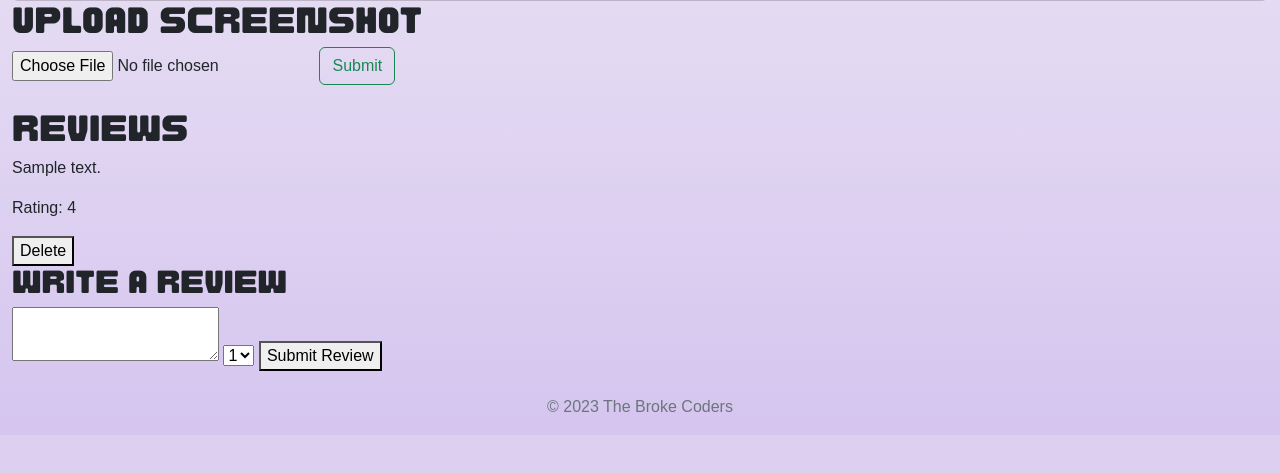
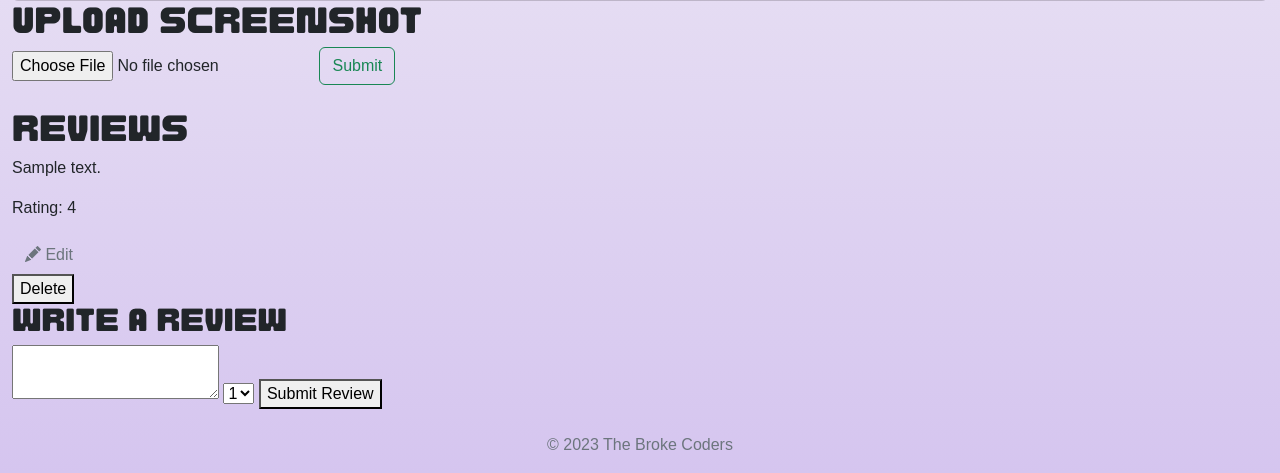
Before and after one commit to tadashibashi/bgs, a Django app: page /games/1/ in a window 1280 px wide. Shown: the part 389-862 px from the top of the page. Before the commit the page ends 801 px from the top, so only its background shows below. Run offline with Django 5.2, Linux system fonts and the light colour scheme; a user stored in the database is signed in; tables that the repository leaves empty hold one stand-in row (values such as "Sample post"); data that the repository does not hold is empty; some libraries are stand-ins or nearby versions.

Commit message:
create review edit modal

```diff
--- /dev/null
+++ b/main_app/templates/review/include/edit-modal.html
@@ -0,0 +1,29 @@
+
+{# edit modal #}
+<div class="modal fade" id="edit-modal" tabindex="-1" role="dialog">
+    <div class="modal-dialog modal-dialog-centered" role="document">
+        <div class="modal-content">
+            <form action="" method="GET">
+                {% csrf_token %}
+                <div class="modal-header">
+                    <h5 class="modal-title">
+                        Edit Review
+                    </h5>
+                    <button type="button" class="close" data-bs-dismiss="modal" aria-label="Close">
+                        <span aria-hidden="true">&times;</span>
+                    </button>
+                </div>
+                <div class="modal-body">
+                        <label for="edit-text" class="form-label">Content:</label>
+                        <textarea id="edit-text" class="form-control mb-4" name="text" rows="10"></textarea>
+                        <label for="edit-rating" class="form-label">Rating: </label>
+                        <input id="edit-rating" class="form-control" type="number" min="1" max="5" name="rating"/>
+                </div>
+                <div class="modal-footer">
+                    <button type="button" class="btn btn-outline-secondary" data-bs-dismiss="modal">Cancel</button>
+                    <button type="submit" class="btn btn-success">Update</button>
+                </div>
+            </form>
+        </div>
+    </div>
+</div>
--- a/main_app/templates/review/reviews.html
+++ b/main_app/templates/review/reviews.html
@@ -2,6 +2,10 @@
     <p>{{ review.content }}</p>
     <p>Rating: {{ review.rating }}</p>
     {% if user.is_authenticated and user == review.user %}
+        <button type="button" class="btn text-secondary" data-bs-toggle="modal" data-bs-target="#edit-modal">
+            <i class="bi bi-pencil-fill"></i> Edit
+        </button>
+        {% include 'review/include/edit-modal.html' %}
       <form action="{% url 'delete_review' review.id %}" method="post">
         {% csrf_token %}
         <button type="submit">Delete</button>
```
